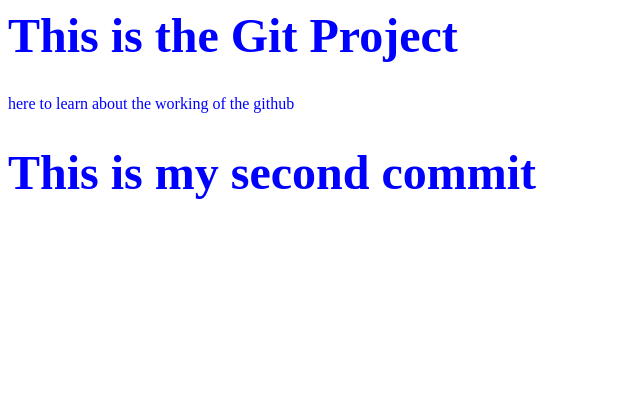
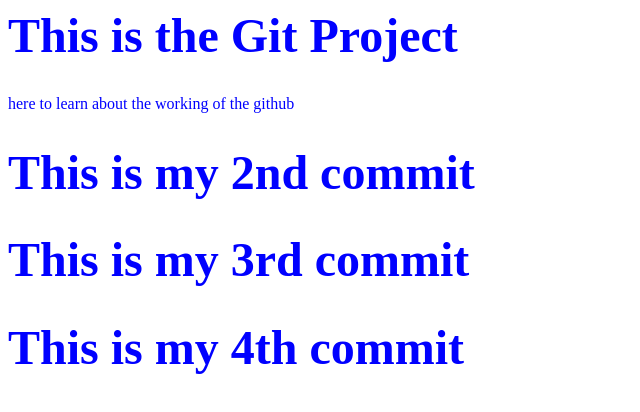
Before and after one commit to MohdSaym/HttpRemoteRepo, a plain HTML site: page index.html in a window 1280 px wide. Shown: the whole page, without its empty margins (0-640 px from the left). Drawn offline with Linux system fonts and the light colour scheme.

Commit message:
Added headers 3 and 4

```diff
--- a/index.html
+++ b/index.html
@@ -10,6 +10,8 @@
 </head>
 <body>
 <p>here to learn about the working of the github</p>
-  <h1> This is my second commit</h1>
+  <h1> This is my 2nd commit</h1>
+ <h1> This is my 3rd commit</h1>
+ <h1> This is my 4th commit</h1>
 </body>
 </html>
```
